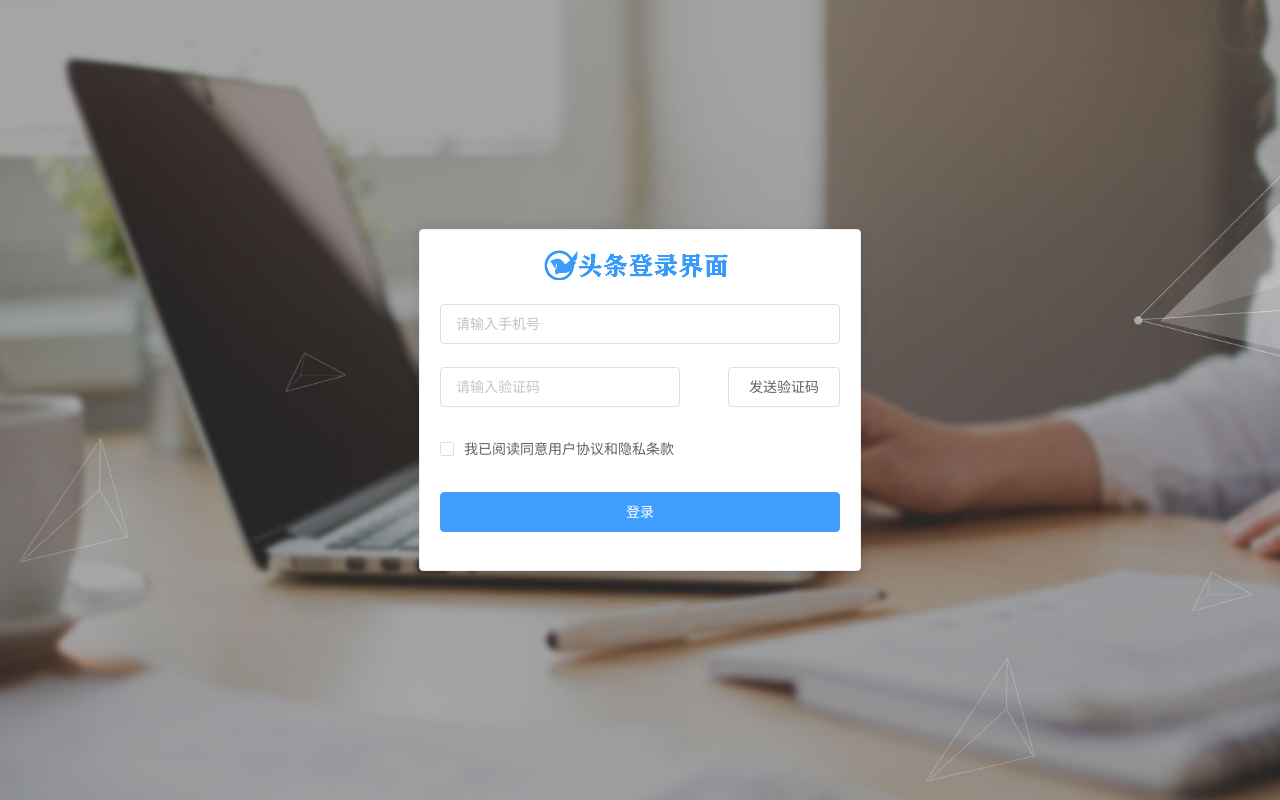
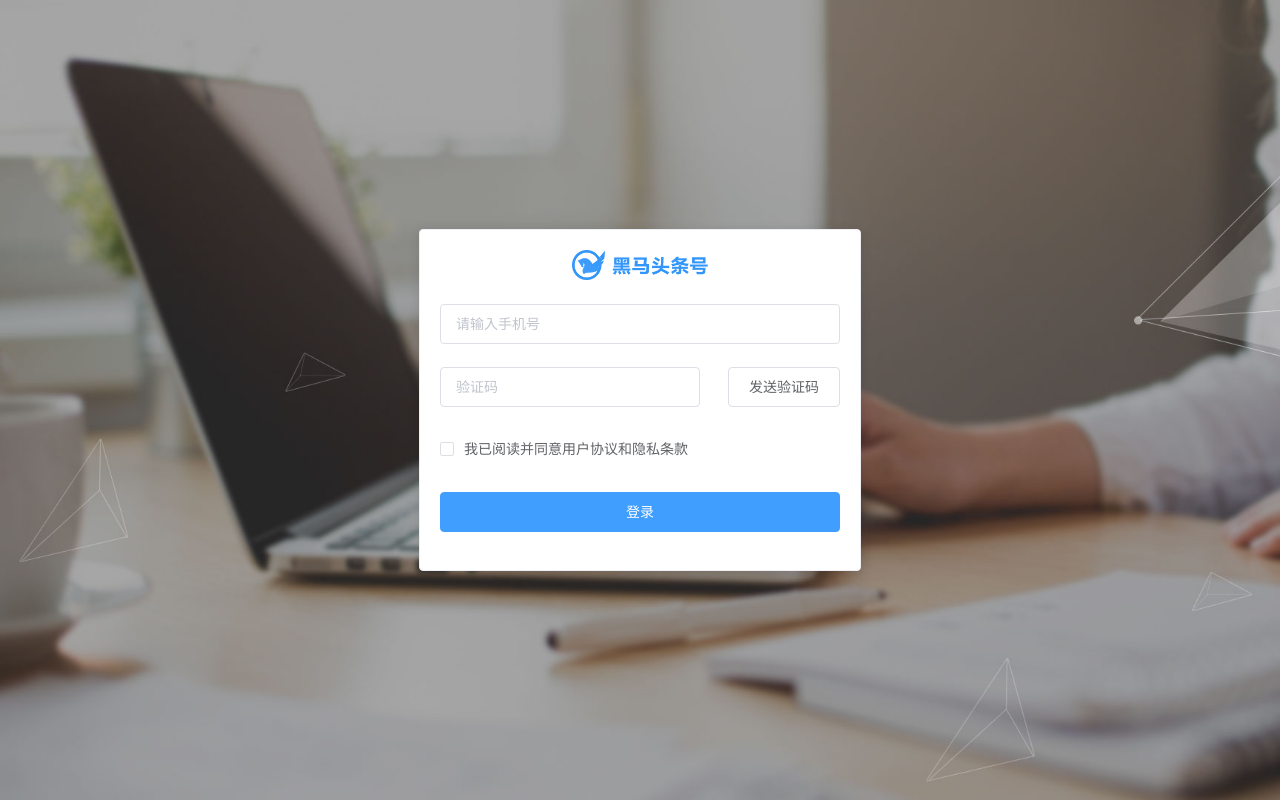
Before and after one commit to lijiawei-aurora/toutiaopc, a Vue app: page /#/login in a window 1280 px wide. Built offline with nearby package versions, Linux system fonts and the light colour scheme.

Commit message:
登录信息验证

```diff
--- a/package.json
+++ b/package.json
@@ -8,6 +8,7 @@
     "lint": "vue-cli-service lint"
   },
   "dependencies": {
+    "axios": "^0.19.2",
     "core-js": "^3.6.4",
     "element-ui": "^2.13.0",
     "vue": "^2.6.11",
--- a/src/main.js
+++ b/src/main.js
@@ -4,9 +4,14 @@ import router from './router'
 import ElementUI from 'element-ui' // 引入模块
 import 'element-ui/lib/theme-chalk/index.css' // 引入样式
 import '@/styles/index.less'
+import axios from 'axios'
 Vue.config.productionTip = false
+
 Vue.use(ElementUI) // 全局注册element-ui 一旦注册所有位置都可以使用
 // Vue.use实际上会调用ElementUI对象里的一个install 方法，并且传入当前的Vue对象
+// 配置axios的请求头地址
+axios.defaults.baseURL = 'http://ttapi.research.itcast.cn/mp/v1_0/'
+Vue.prototype.$axios = axios
 new Vue({
   router,
   render: h => h(App)
--- a/src/views/home/index.vue
+++ b/src/views/home/index.vue
@@ -1,5 +1,20 @@
 <template>
-  <div>我是主页</div>
+<!-- 大容器 -->
+  <el-container>
+    <el-aside>
+      <h1>左侧导航区域</h1>
+    </el-aside>
+    <el-container>
+    <el-header>
+      <h1>顶部操作栏</h1>
+    </el-header>
+    <el-main>
+      <h1>主要区域</h1>
+    </el-main>
+     <!-- 二级路由容器 -->
+    <router-view></router-view>
+    </el-container>
+  </el-container>
 </template>
 
 <script>
--- a/src/views/login/index.vue
+++ b/src/views/login/index.vue
@@ -1,25 +1,30 @@
 <template>
   <div class="login">
-    <!-- 表单内容 -->
-    <el-card class="login-card">
-      <div class="title">
-        <img src="../../assets/img/logo_index.jpg" alt />
+     <!-- 表单内容 -->
+    <el-card class='login-card'>
+      <!-- 放置标题图片 -->
+      <div class='title'>
+        <img src="../../assets/img/logo_index.png" alt="">
       </div>
-      <!-- 表单容器 -->
-      <el-form class="content">
+       <!-- 表单容器   绑定表单数据和表单验证规则-->
+     <el-form ref="loginForm" :model="loginForm" :rules="loginRules" style="margin-top:20px">
+        <!-- 表单域 里面   放置 input/select/checkbox 相当于一行-->
+          <!-- 表单域   prop属性绑定的是要校验的字段名-->
+        <el-form-item prop="mobile">
+            <!-- v-model 实现双向绑定 -->
+           <el-input v-model="loginForm.mobile" placeholder="请输入手机号"></el-input>
+        </el-form-item>
         <!-- 表单域 -->
-        <el-form-item>
-          <el-input placeholder="请输入手机号"></el-input>
+        <el-form-item prop="code">
+          <el-input v-model="loginForm.code" style="width:65%" placeholder="验证码"></el-input>
+            <el-button style="float:right" plain>发送验证码</el-button>
+        </el-form-item>
+        <el-form-item prop="checked">
+          <!-- 复选框 -->
+          <el-checkbox  v-model="loginForm.checked"> 我已阅读并同意用户协议和隐私条款</el-checkbox>
         </el-form-item>
         <el-form-item>
-          <el-input style="width:60%" placeholder="请输入验证码"></el-input>
-          <el-button plain style="float:right">发送验证码</el-button>
-        </el-form-item>
-        <el-form-item>
-          <el-checkbox>我已阅读同意用户协议和隐私条款</el-checkbox>
-        </el-form-item>
-        <el-form-item>
-          <el-button style="width:100%" type="primary">登录</el-button>
+          <el-button @click="login" style="width:100%" type="primary">登录</el-button>
         </el-form-item>
       </el-form>
     </el-card>
@@ -27,14 +32,86 @@
 </template>
 
 <script>
-export default {}
+export default {
+  data () {
+    return {
+      // 登录表单的数据
+      loginForm: {
+        mobile: '', // 手机号
+        code: '', // 验证码
+        checked: false // 是否同意用户协议
+      },
+      // 定义表单的验证规则  rules为自定义的名字
+      // rules:{
+      //   "字段名"：[规则1，规则2.。。。。。。]  一个字段有多个规则，会从第一个开始校验，不通过则不对后面的进行校验
+      // }  required只能校验是否为空，不能判断true或false
+      // pattern 正则验证内容是否符合格式  ^1 表示以1开头
+      // message 不满足规则时的提示信息
+      loginRules: {
+        // required 如果为true表示该字段必填
+        mobile: [{ required: true, message: '您的手机号不能为空' },
+          { pattern: /^1[3-9]\d{9}$/, message: '您的手机号格式不正确' }],
+        code: [{ required: true, message: '验证码不能为空' }, { pattern: /^\d{6}$/, message: '您输入的验证码少于六位' }],
+
+        // 自定义校验  rule 是校验规则 value是当前要校验的字段
+        // 根据value值来判断是否执行成功
+        // callback是一个回调函数 不论成功或失败多执行
+        // 成功执行callback  失败执行callback(new Error('错误信息'))
+        checked: [{
+          validator: function (rule, value, callback) {
+            value ? callback() : callback(new Error('请阅读用户须知并同意'))
+          }
+        }]
+      }
+    }
+  },
+  methods: {
+    login () {
+      //    this.$refs.loginForm 获取的就是el-form的对象实例
+      // 第一种 回调函数 isOK, fields(没有校验通过的字段)
+      // this.$refs.loginForm.validate(function (isOK) {
+      //   if (isOK) {
+      //     console.log('校验通过')
+      //   } else {
+      //     console.log('校验未通过')
+      //   }
+      // }) // 方法
+      // 第二种方式 promise
+      // 方法二
+      this.$refs.loginForm.validate().then(() => {
+        // 若验证成功会跳转到then
+        // console.log('123')
+        this.$axios({
+          url: '/authorizations', // 请求地址
+          data: this.loginForm, // 请求体
+          method: 'post'
+        }).then(result => {
+          // console.log(result.data.data.token)
+          // 放到前端的缓存中
+          window.localStorage.setItem('user-token', result.data.data.token)
+
+          this.$router.push('/home')
+
+          // window.localStorage.setItem('user-token', result.data.data.token)
+          // 编程式导航
+          // this.$router.push('/') // 登录成功 跳转到home页
+        }).catch(() => {
+          this.$message({
+            message: '手机号或者验证码错误',
+            type: 'warning'
+          })
+        })
+      })
+    }
+  }
+}
 </script>
 
 <style lang="less" scoped>
 //添加scoped 表示样式只对当前组件有效
 // 在style标签中加 lang=less 就可以使用less
 .login {
-  background-image: url('../../assets/img/login_bg.jpg');
+  background-image: url("../../assets/img/login_bg.jpg");
   height: 100vh;
   background-size: cover; //自适应
   display: flex;
```
Also changed, not shown: 1 other file (tests, documents, lock files or other folders).
